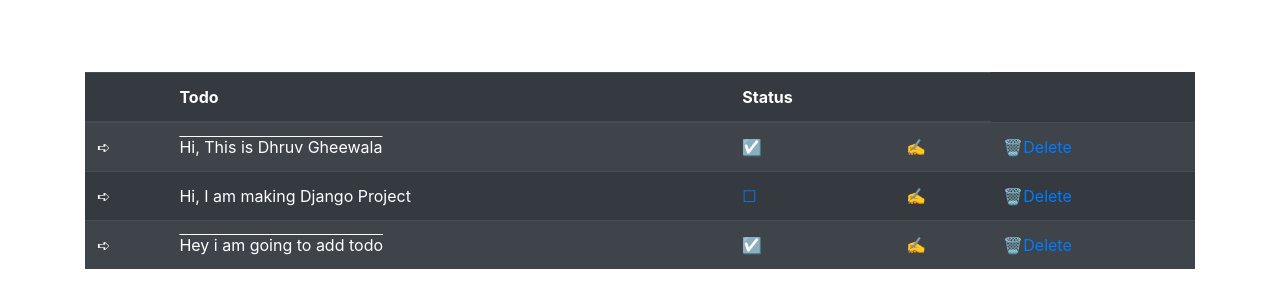
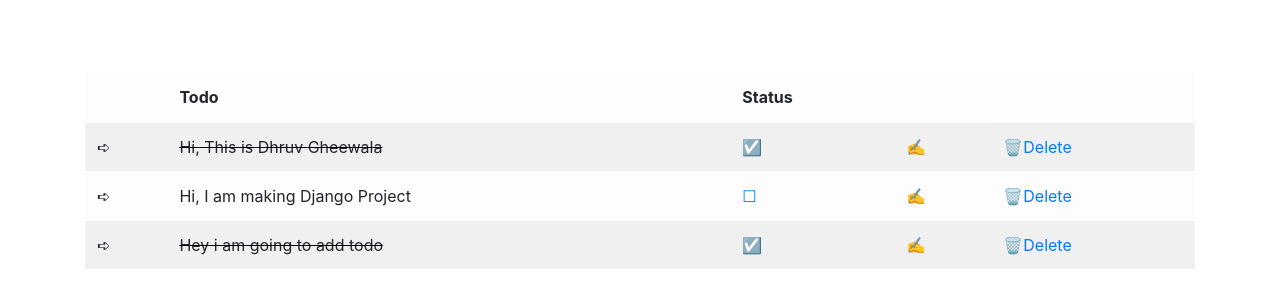
Before and after one commit to Dhiraj-01/To-Do-List, a Django app: page / in a window 1280 px wide. Shown: the part 56-364 px from the top of the page. Run offline with Django 3.2, Linux system fonts and the light colour scheme; data comes from the database, SQL or seed files in the repository; both versions use the stored data as it was after the commit; some libraries are stand-ins or nearby versions.

Commit message:
To-Do List

```diff
--- a/todo/todo_list/static/my.css
+++ b/todo/todo_list/static/my.css
@@ -1,3 +1,4 @@
 .striker {
-	text-decoration: overline;
+	text-decoration-color: black;
+	text-decoration-line: line-through;
 }
--- a/todo/todo_list/templates/index.html
+++ b/todo/todo_list/templates/index.html
@@ -13,7 +13,7 @@
 {% endif %}
 
 {% if all_items %}
-<table class="table table-striped table-dark">
+<table class="table table-striped table-light">
 	<thead>
 		<tr>
 			<th scope="col"></th>
```
Also changed, not shown: todo/db.sqlite3.
